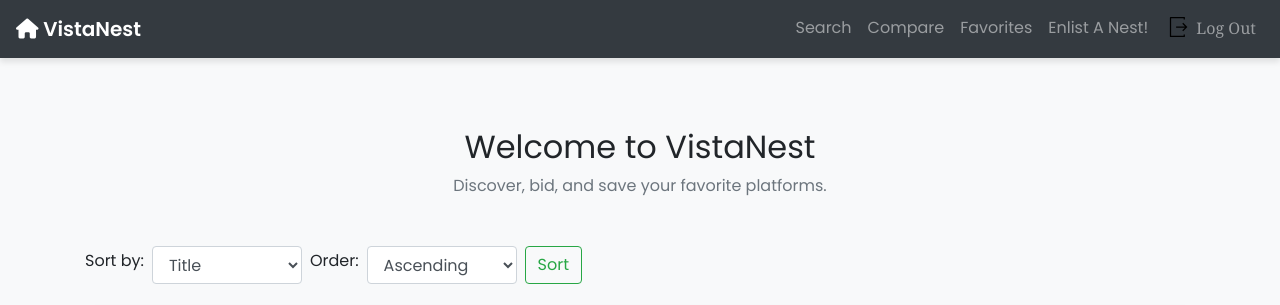
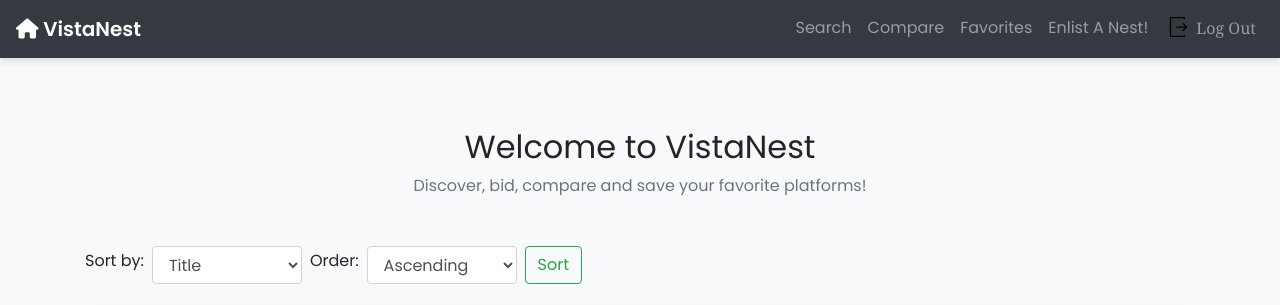
Before and after one commit to NHabibahMahbub/VistaNest, a Django app: page /home in a window 1280 px wide. Shown: the top 305 px of the page. Run offline with Django 5.2, Linux system fonts and the light colour scheme; a user stored in the database is signed in; data comes from the database, SQL or seed files in the repository; some libraries are stand-ins or nearby versions.

Commit message:
Update home.html

```diff
--- a/mysite/templates/home.html
+++ b/mysite/templates/home.html
@@ -116,7 +116,7 @@
 {% block content %}
 <div class="container text-center my-5">
     <h2>Welcome to VistaNest</h2>
-    <p class="text-muted">Discover, bid, and save your favorite platforms.</p>
+    <p class="text-muted">Discover, bid, compare and save your favorite platforms!</p>
 </div>
 
 
```
